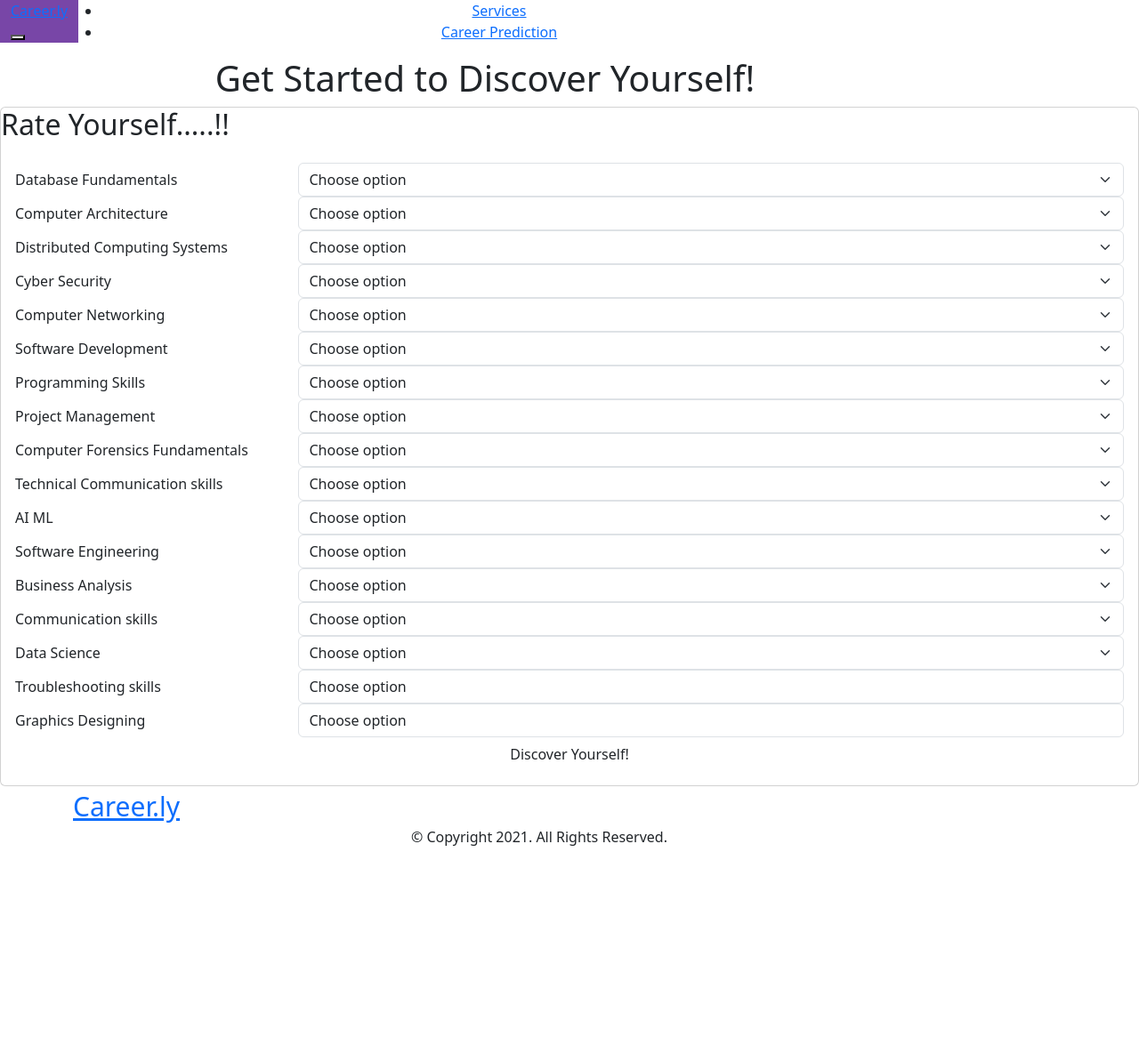
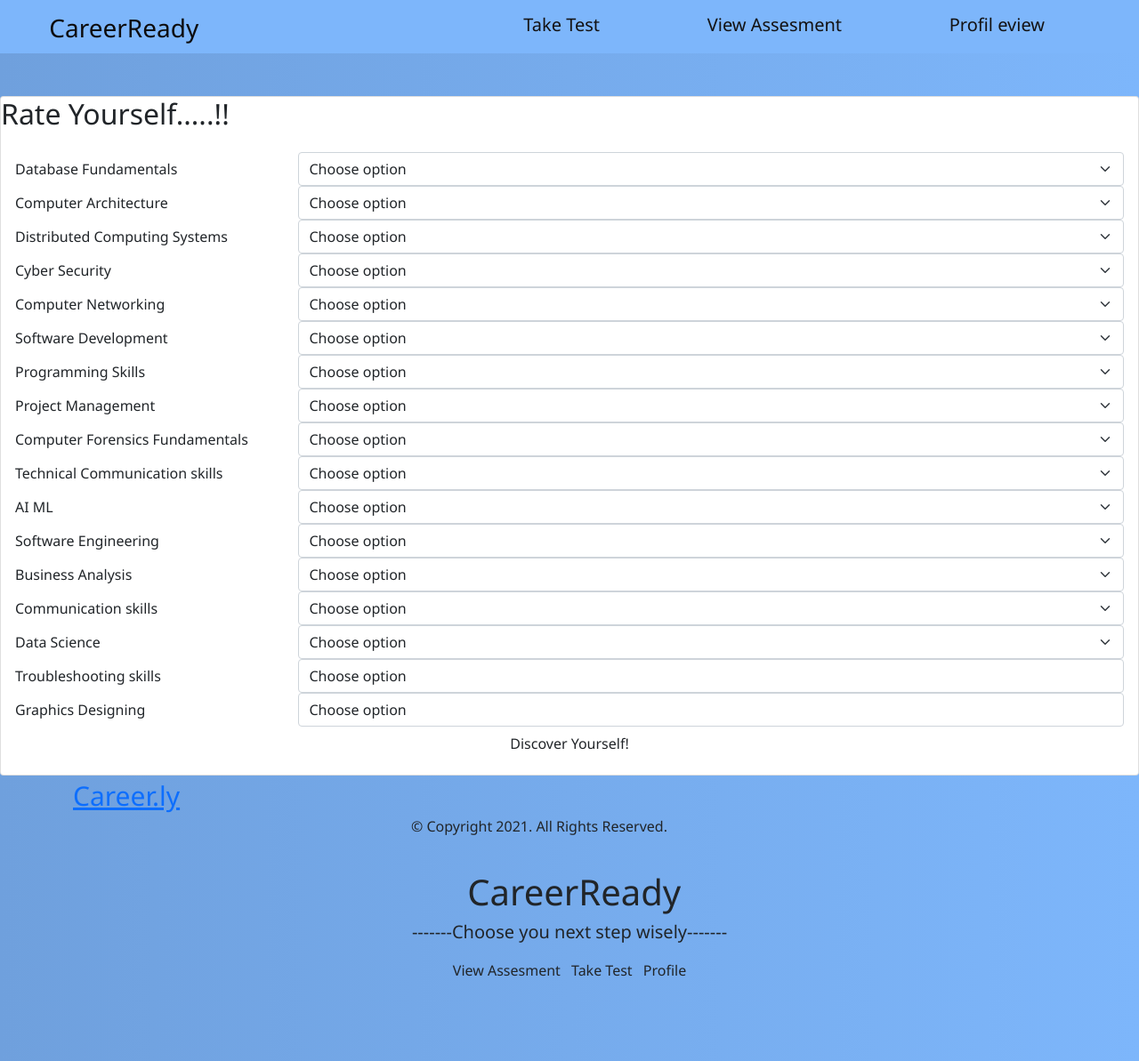
Before and after one commit to madhhuurrii/CareerReady, a Flask app: page /hometest in a window 1280 px wide. Shown: the top 1193 px of the page at 89% size. Before the commit the page ends 951 px from the top, so only its background shows below. Run offline with Flask 2, Linux system fonts and the light colour scheme; some libraries are stand-ins or nearby versions.

Commit message:
UI change

```diff
--- a/Flask_Setup/app.py
+++ b/Flask_Setup/app.py
@@ -46,6 +46,9 @@ class User(db.Model):
 #     else:
 #         g.user = None
 
+@app.route('/hometest')
+def hometest():
+    return render_template('hometest.html')
 
 @app.route("/login",methods=['GET','POST'])
 def login():
@@ -57,11 +60,13 @@ def login():
         user = User.query.filter_by(email=email).first()
         # user =[x for x in users if x.email==email][0]
         if user and user.password == password:
-            # session['user_id']=user.id
-            return redirect(url_for('profile'))
-        flash("Wrong login details!!")
-        return redirect(url_for('login'))
+            # return render_template('hometest.html')
+            return redirect(url_for('hometest'))
+        else:
+            flash("Wrong login details!!")
+        # return redirect(url_for('login'))
     return render_template('login.html')
+
 
 @app.route('/register',methods=['GET','POST'])
 def register():
@@ -161,9 +166,6 @@ def result():
       return render_template("testafter.html",final_res=final_res,job_dict=jobs_dict,job0=data1)
 
 
-@app.route('/hometest')
-def career():
-    return render_template("hometest.html")
 
 
 if __name__ == '__main__':
--- a/Flask_Setup/models.py
+++ b/Flask_Setup/models.py
@@ -13,6 +13,8 @@ print(X)
 Y = np.array(career.iloc[:,17])
 print(Y)
 
+col = career.shape
+print(col)
 # labelling the columns of the dataframe
 career.columns = ["Database Fundamentals","Computer Architeture","Distributed Computing Systems","Cyber Security","Networking","Development","Programming Skills","Project Management",
 "Computer Forensics Fundamentals","Technical Communication"," AI ML", "Software Engineering", "Business Analysis","Communication Skills", "Data Science", "Troubleshooting skills", "Graphic Designing","Roles"]
--- a/Flask_Setup/templates/hometest.html
+++ b/Flask_Setup/templates/hometest.html
@@ -1,18 +1,5 @@
-<!DOCTYPE html>
-<html lang="en">
-
-<head>
-<meta charset="utf-8">
-		<meta http-equiv="X-UA-Compatible" content="IE=edge">
-		<meta name="viewport" content="width=device-width, initial-scale=1">
-		 <!-- The above 3 meta tags *must* come first in the head; any other head content must come *after* these tags -->
-
-		<title>Intelligent Career Guidance System</title>
-
-		<!-- Google font -->
-		<link href="https://fonts.googleapis.com/css?family=Lato:700%7CMontserrat:400,600" rel="stylesheet">
-
-
+{% extends 'base.html' %}
+{% block head %}
   <link href="{{ url_for('static', filename='chart.css') }}" rel="stylesheet" media="all">
 
   <link href="{{ url_for('static', filename='css1/bootstrap.min.css') }}" rel="stylesheet" media="all">
@@ -21,53 +8,10 @@
 
   <link href="{{ url_for('static', filename='css1/s.css') }}" rel="stylesheet" media="all">
   <link href='https://fonts.googleapis.com/css?family=Source+Sans+Pro:300,400' rel='stylesheet' type='text/css'>
-</head>
-<body>
-<!--Header-->
-        <header id="header" class="transparent-nav" style="position: fixed;background-color: rgb(120, 70, 167); top: 0;">
-			<div class="container">
-
-				<div class="navbar-header">
-					<!-- Logo -->
-					<div class="navbar-brand">
-						<a class="logo" href="http://127.0.0.1/php%20CAREERLY/main.php">Career.ly</a>
-					</div>
-					<!-- /Logo -->
-
-					<!-- Mobile toggle -->
-					<button class="navbar-toggle">
-						<span></span>
-					</button>
-					<!-- /Mobile toggle -->
-				</div>
 
 
-				<!-- Navigation -->
+<!--Header-->
 
-
-
-			</div>
-		</header>
-		<div class="hero-area section">
-
-			<!-- Backgound Image -->
-			<div class="bg-image bg-parallax overlay" style="background-image:url(static/img/bgc2.jpg); " ></div>
-			<!-- /Backgound Image -->
-
-			<div class="container">
-				<div class="row" >
-					<div class="col-md-10 col-md-offset-1 text-center">
-						<ul class="hero-area-tree">
-							<li><a href="http://127.0.0.1/php%20CAREERLY/main.php">Services</a></li>
-							<li><a href="http://127.0.0.1:5000/">Career Prediction</a></li>
-						</ul>
-						<h1 class="white-text">Get Started to Discover Yourself!</h1>
-
-					</div>
-				</div>
-			</div>
-
-		</div>
 
     <!-- Icons font CSS-->
 
@@ -86,8 +30,9 @@
       <!-- Main CSS-->
 
     <link href="{{ url_for('static', filename='css/main.css') }}" rel="stylesheet" media="all">
-</head>
+	{% endblock head %}
 
+{% block body %}
 <body>
     <div class="page-wrapper bg-gra-03 p-t-45 p-b-50">
         <div class="wrapper wrapper--w790">
@@ -415,5 +360,4 @@
 
 
 </body>
-
-</html>
+{% endblock body %}
--- a/Flask_Setup/templates/login.html
+++ b/Flask_Setup/templates/login.html
@@ -1,4 +1,8 @@
 {% extends 'base.html' %}
+{% block head %}
+<link rel="stylesheet"
+    href="{{url_for('static', filename='css/styles.css')}}">
+{% endblock head %}
 {% block body %}
 
 <div class="container p-5">
```
Also changed, not shown: Flask_Setup/templates/testafter.html (+15 -88 lines), Flask_Setup/site.db.
